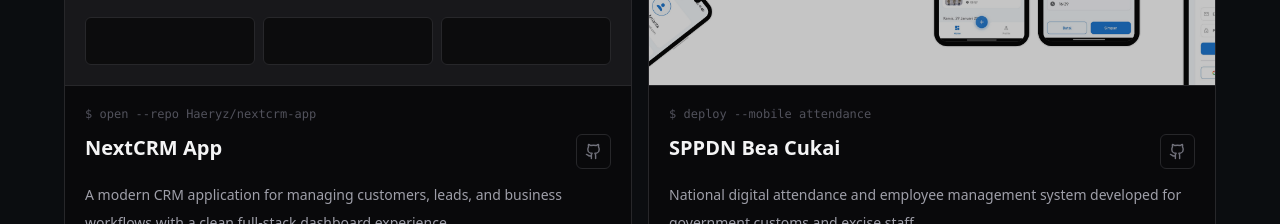
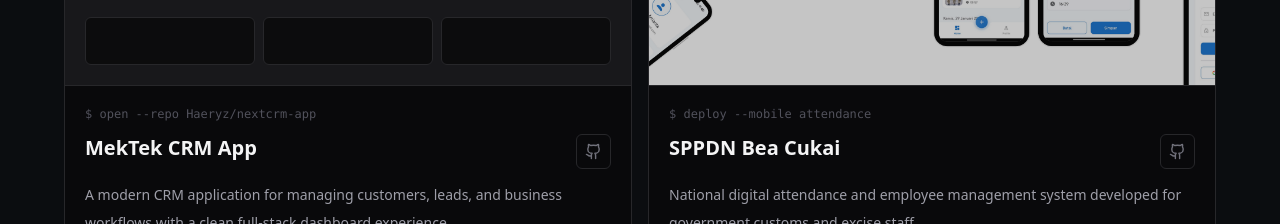
Before and after one commit to reddishowo/my-portfolio, a Next.js app: page / in a window 1280 px wide. Shown: the part 2420-2644 px from the top of the page. Built offline with nearby package versions, Linux system fonts and the light colour scheme.

Commit message:
feat: update project title from NextCRM App to MekTek CRM App for clarity

```diff
--- a/src/components/Projects.tsx
+++ b/src/components/Projects.tsx
@@ -24,7 +24,7 @@
 export default function Projects() {
   const projects: Project[] = [
     {
-      title: "NextCRM App",
+      title: "MekTek CRM App",
       description: "A modern CRM application for managing customers, leads, and business workflows with a clean full-stack dashboard experience.",
       tech: ["Next.js", "TypeScript", "CRM", "Dashboard"],
       github: "https://github.com/Haeryz/nextcrm-app",
```
